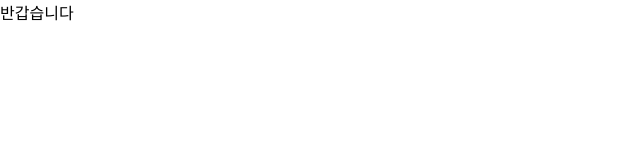
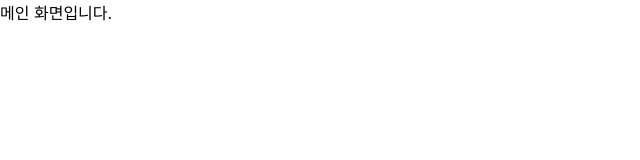
Before and after one commit to bin778/CustomPCBuilder, a React (Create React App) app in the folder frontend/: page / in a window 1280 px wide. Shown: the top 160 px of the page, without its empty margins (0-640 px from the left). Built offline with nearby package versions, Linux system fonts and the light colour scheme.

Commit message:
add file

```diff
--- a/frontend/src/App.js
+++ b/frontend/src/App.js
@@ -1,6 +1,19 @@
+import { Route, BrowserRouter, Routes, Link } from "react-router-dom";
+
+import Main from "./view/Main.jsx";
+
 function App() {
   return (
-    <div className="App">반갑습니다</div>
+    <BrowserRouter>
+      <header>
+        <Link to="/"></Link>
+      </header>
+      <main>
+        <Routes>
+          <Route path="/" element={<Main />} />
+        </Routes>
+      </main>
+    </BrowserRouter>
   );
 }
 
--- /dev/null
+++ b/frontend/src/view/Main.jsx
@@ -0,0 +1,5 @@
+export default function Main() {
+  return (
+    <div>메인 화면입니다.</div>
+  )
+}
```
